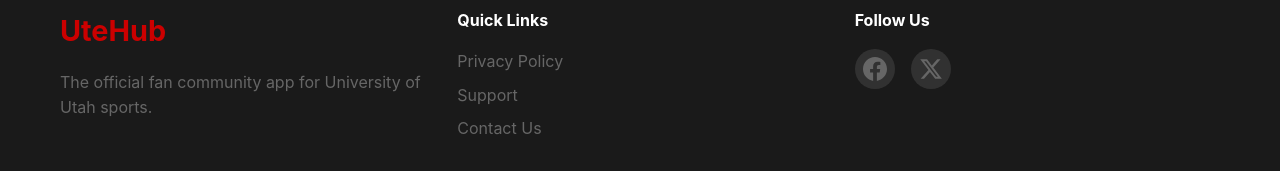
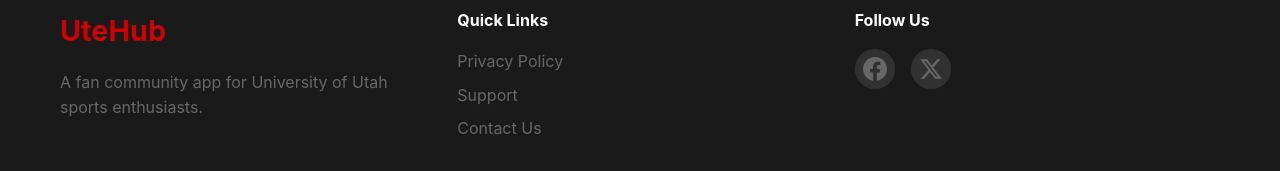
Before and after one commit to tkserver/ute-hub-app-landing-page, a React (Vite) app: page / in a window 1280 px wide. Shown: the part 2838-3009 px from the top of the page. Built offline with nearby package versions, Linux system fonts and the light colour scheme.

Commit message:
Make footer description more generic

```diff
--- a/src/App.jsx
+++ b/src/App.jsx
@@ -173,7 +173,7 @@ function App() {
           <div className="footer-content">
             <div className="footer-brand">
               <h3>UteHub</h3>
-              <p>The official fan community app for University of Utah sports.</p>
+              <p>A fan community app for University of Utah sports enthusiasts.</p>
             </div>
             <div className="footer-links">
               <h4>Quick Links</h4>
```
